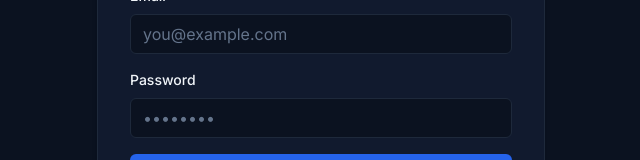
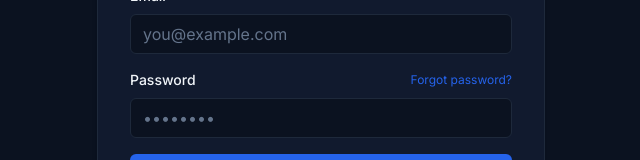
Before and after one commit to Dancan1907/trellisflow, a Next.js app in the folder apps/web/: page /login in a window 1280 px wide. Shown: the part 362-522 px from the top of the page, without its empty margins (319-959 px from the left). Built offline with nearby package versions, Linux system fonts and the light colour scheme.

Commit message:
feat(web): Add forgot password link to login page

```diff
--- a/apps/web/src/app/(public)/login/page.tsx
+++ b/apps/web/src/app/(public)/login/page.tsx
@@ -69,7 +69,15 @@ export default function LoginPage() {
             </div>
 
             <div>
-              <label className="block text-sm font-medium text-fg-primary mb-2">Password</label>
+              <div className="flex items-center justify-between mb-2">
+                <label className="block text-sm font-medium text-fg-primary">Password</label>
+                <Link
+                  href="/forgot-password"
+                  className="text-xs text-accent-primary hover:underline"
+                >
+                  Forgot password?
+                </Link>
+              </div>
               <input
                 type="password"
                 value={password}
```
